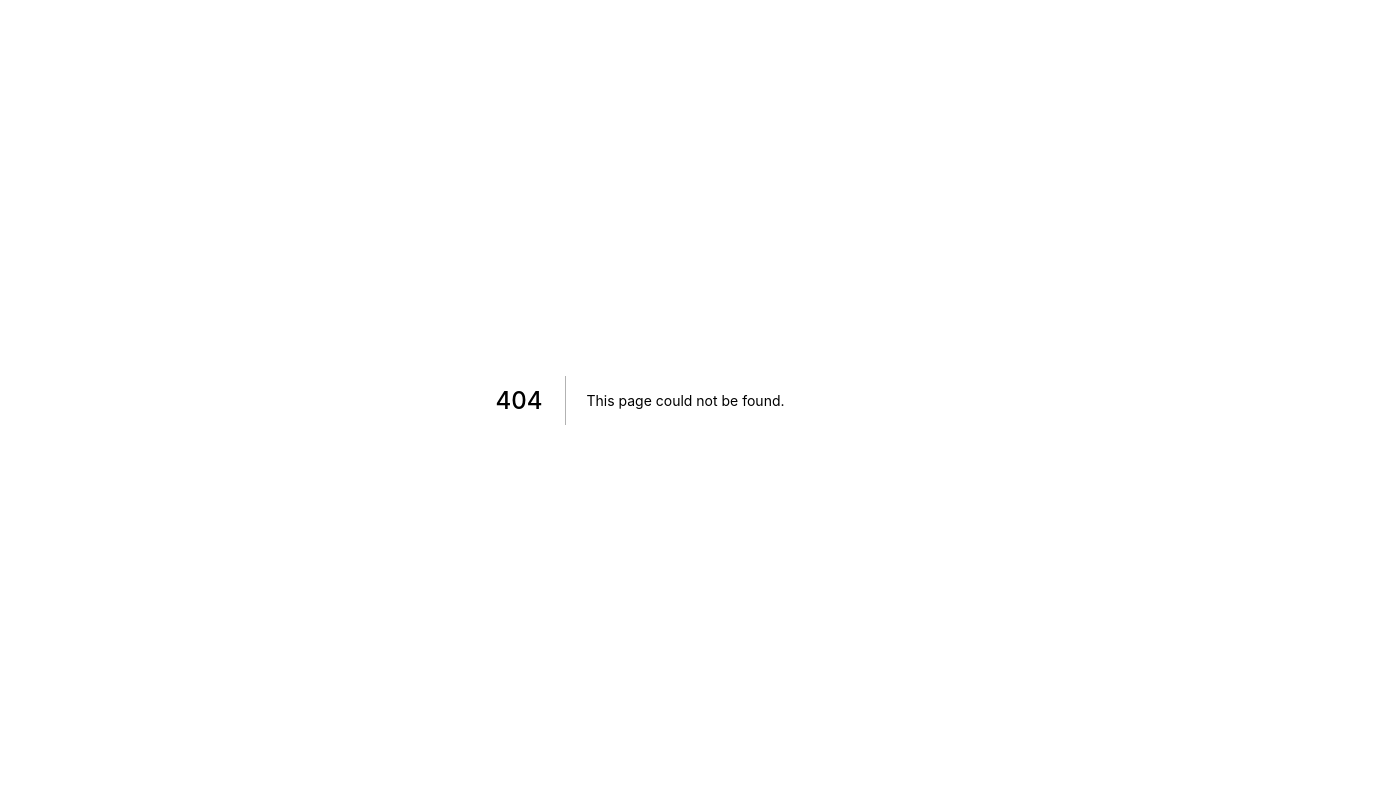
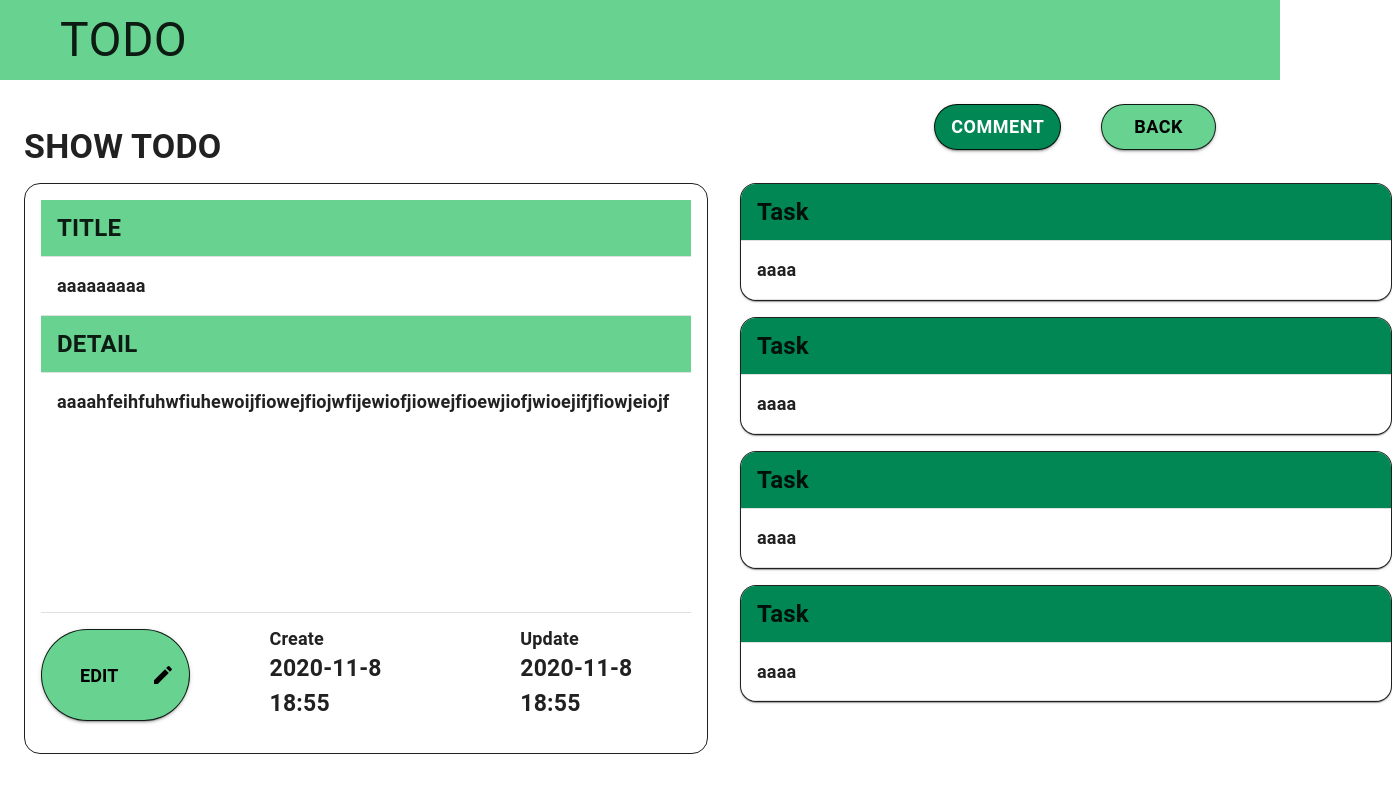
Before and after one commit to if-mentor/next_fire_todo_5, a Next.js app: page /detail in a window 1280 px wide. Before the commit this address had no page. Shown: the top 792 px of the page, 1392 px wide, since content can reach past the window. Built offline with nearby package versions, Linux system fonts and the light colour scheme.

Commit message:
#18_Todoの詳細画面作成

```diff
--- /dev/null
+++ b/pages/detail.tsx
@@ -0,0 +1,172 @@
+import type { NextPage } from 'next'
+import { Box, Button, CssBaseline, Paper, Table, TableBody, TableCell, TableContainer, TableHead, TableRow, Typography } from '@mui/material'
+import { Header } from '../components/Header'
+import EditIcon from '@mui/icons-material/Edit';
+import Container from '@mui/material/Container';
+
+const detail: NextPage = () => {
+  return (
+    <>
+      <Header />
+      <Container
+        component="main"
+        maxWidth="xl"
+      >
+      <CssBaseline />
+        <Box sx={{ textAlign: "right", mb: -5}} >
+          <Button variant="contained" sx={{ mt: 3, mb: 2, mr: 5, background: "#008753", "&:hover": { background: "#68D391", opacity: [0.9, 0.8, 0.7] }, borderRadius: 25, border: 1, borderColor: 'text.primary', fontWeight: "bold", fontSize: 18  }}>
+            Comment
+          </Button>
+          <Button variant="contained" sx={{ pl: 4, pr: 4, mt: 3, mb: 2, mr: 5, background: "#68D391", "&:hover": { background: "#68D391", opacity: [0.9, 0.8, 0.7] }, borderRadius: 25, border: 1, borderColor: 'text.primary', color: "black", fontWeight: "bold", fontSize: 18 }}>
+            Back
+          </Button>
+        </Box>
+
+      <Box className='big'>
+        <Box>
+          <Typography
+            component="h1"
+            variant="h4"
+            mb={2}
+            sx={{ fontWeight: "bold" }}
+          >
+            SHOW TODO
+          </Typography>
+        </Box>
+        <Box>
+          <Box sx={{ display: 'flex' }}>
+            <Box sx={{ border: 1, borderRadius: 4, p: 2 }}>
+              <TableContainer >
+                <Table sx={{ minWidth: 650 }} aria-label="simple table">
+                  <TableHead>
+                    <TableCell sx={{ fontSize: "24px", fontWeight: "bold", background: "#68D391" }}>
+                      TITLE
+                    </TableCell>
+                  </TableHead>
+                  <TableBody>
+                    <TableCell
+                      sx={{ fontSize: "18px", fontWeight: "bold" }}
+                    >
+                      aaaaaaaaa
+                    </TableCell>
+                  </TableBody>
+                </Table>
+              </TableContainer>
+
+              <TableContainer >
+                <Table sx={{ minWidth: 650 }} aria-label="simple table">
+                  <TableHead>
+                    <TableCell sx={{ fontSize: "24px", fontWeight: "bold", background: "#68D391" }}>
+                      DETAIL
+                    </TableCell>
+                  </TableHead>
+                  <TableBody>
+                    <TableCell
+                      sx={{ fontSize: "18px", fontWeight: "bold", height: "240px", verticalAlign: "top", wordBreak: "break-word"}}
+                    >
+                      aaaahfeihfuhwfiuhewoijfiowejfiojwfijewiofjiowejfioewjiofjwioejifjfiowjeiojf
+                    </TableCell>
+                  </TableBody>
+                </Table>
+              </TableContainer>
+
+              <Box sx={{ display: 'flex'}}>
+                <Button variant="contained" sx={{ pl: 5, mr: 10, mt: 2, mb: 2, background: "#68D391", "&:hover": { background: "#68D391", opacity: [0.9, 0.8, 0.7] }, borderRadius: 25, border: 1, borderColor: 'text.primary', color: "black", fontWeight: "bold", fontSize: "20px" }}>
+                  <Typography sx={{ fontWeight: "bold", fontSize: 18 }}>Edit</Typography>
+                  <Box component="span" sx={{ p: 2 }} /><EditIcon/>
+                </Button>
+                <Box sx={{ mr: 10, mt: 1.5, mb: 2 }}>
+                  <Typography sx={{ fontWeight: "bold", fontSize: 18 }}>Create</Typography>
+                  <Typography sx={{ fontWeight: "bold", fontSize: 23 }}>2020-11-8 18:55</Typography>
+                </Box >
+                <Box sx={{ mt: 1.5, mb: 2}}>
+                  <Typography sx={{ fontWeight: "bold", fontSize: 18 }}>Update</Typography>
+                  <Typography sx={{ fontWeight: "bold", fontSize: 23 }}>2020-11-8 18:55</Typography>
+                </Box>
+              </Box>
+            </Box>
+
+            <Box component="span" sx={{ p: 2 }} />
+
+            <Box>
+              <TableContainer component={Paper} sx={{ mb: 2, border: 1, borderRadius: 4 }}>
+                <Table sx={{ minWidth: 650 }} aria-label="simple table">
+                  <TableHead>
+                    <TableCell sx={{ fontSize: "24px", fontWeight: "bold", background: "#008753" }}>
+                      Task
+                    </TableCell>
+                  </TableHead>
+                  <TableBody>
+                    <TableCell
+                      component="th"
+                      scope="row"
+                      sx={{ fontSize: "18px", fontWeight: "bold" }}
+                    >
+                      aaaa
+                    </TableCell>
+                  </TableBody>
+                </Table>
+              </TableContainer>
+              <TableContainer component={Paper} sx={{ mb: 2, border: 1, borderRadius: 4 }}>
+                <Table sx={{ minWidth: 650 }} aria-label="simple table">
+                  <TableHead>
+                    <TableCell sx={{ fontSize: "24px", fontWeight: "bold", background: "#008753" }}>
+                      Task
+                    </TableCell>
+                  </TableHead>
+                  <TableBody>
+                    <TableCell
+                      component="th"
+                      scope="row"
+                      sx={{ fontSize: "18px", fontWeight: "bold" }}
+                    >
+                      aaaa
+                    </TableCell>
+                  </TableBody>
+                </Table>
+              </TableContainer>
+              <TableContainer component={Paper} sx={{ mb: 2, border: 1, borderRadius: 4 }}>
+                <Table sx={{ minWidth: 650 }} aria-label="simple table">
+                  <TableHead>
+                    <TableCell sx={{ fontSize: "24px", fontWeight: "bold", background: "#008753" }}>
+                      Task
+                    </TableCell>
+                  </TableHead>
+                  <TableBody>
+                    <TableCell
+                      component="th"
+                      scope="row"
+                      sx={{ fontSize: "18px", fontWeight: "bold" }}
+                    >
+                      aaaa
+                    </TableCell>
+                  </TableBody>
+                </Table>
+              </TableContainer>
+              <TableContainer component={Paper} sx={{ border: 1, borderRadius: 4 }}>
+                <Table sx={{ minWidth: 650 }} aria-label="simple table">
+                  <TableHead>
+                    <TableCell sx={{ fontSize: "24px", fontWeight: "bold", background: "#008753" }}>
+                      Task
+                    </TableCell>
+                  </TableHead>
+                  <TableBody>
+                    <TableCell
+                      component="th"
+                      scope="row"
+                      sx={{ fontSize: "18px", fontWeight: "bold" }}
+                    >
+                      aaaa
+                    </TableCell>
+                  </TableBody>
+                </Table>
+              </TableContainer>
+            </Box>
+          </Box>
+        </Box>
+      </Box>
+    </Container>
+    </>
+)}
+
+export default detail
```
